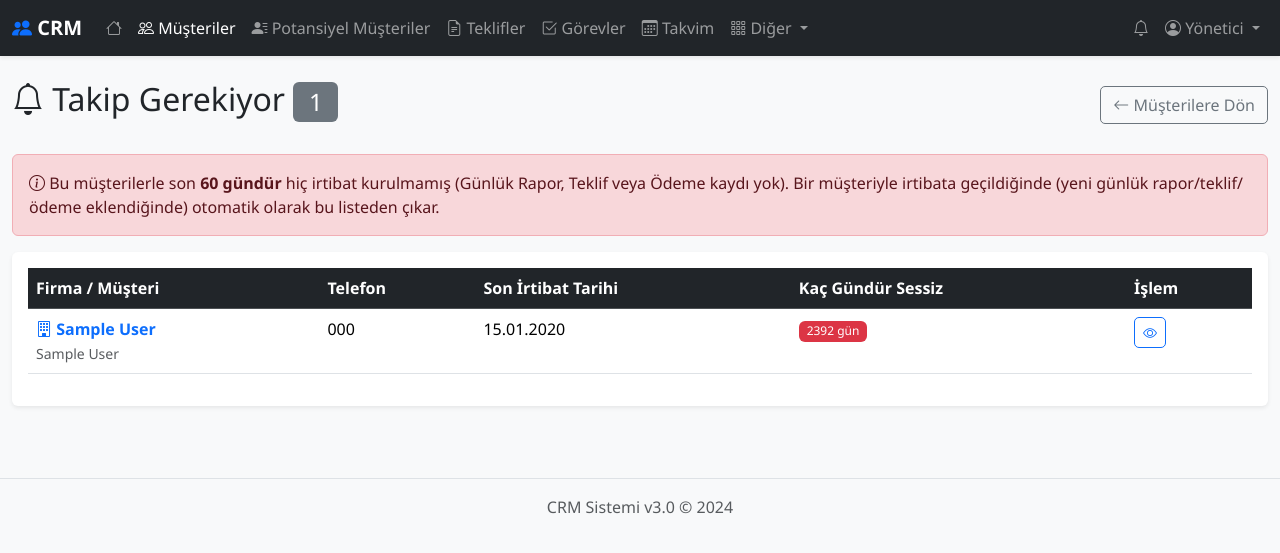
After one commit to serkanacr93/serkancrm, a Flask app: page /customers/takip-gerekiyor in a window 1280 px wide. The commit adds this page. Shown: the top 553 px of the page. Run offline with Flask 3, Linux system fonts and the light colour scheme; a user stored in the database is signed in; tables that the repository leaves empty hold one stand-in row (values such as "Sample post").

Commit message:
60 gunluk musteri takip dongusu + "Bugun Kiminle Gorustun?" hizli giris
- Yeni /customers/takip-gerekiyor: son 60 gundur Gunluk Rapor/Teklif/
  Odeme'den hicbirinde irtibat kaydi olmayan musterileri gercek zamanli
  listeler (mevcut "Hic Islem Yapilmamis" sayfasi da korunuyor, eski
  sayfanin "omur boyu" tanimi bu yeni donguyle degistirilmedi).
  Musteriler sayfasina sayac, dashboard'a uyari bandi eklendi.
- Dashboard'a hizli gorusme-kaydi kutusu: mevcut musteri arama+quick-add
  bileseni kullanilarak secilen/olusturulan musteri icin bugunun
  tarihiyle Gunluk Rapor aciyor, bu da takip dongusunu otomatik
  sifirliyor. customer-search.js'e onQuickAdd hook'u eklendi.

```diff
--- a/app/routes.py
+++ b/app/routes.py
@@ -25,6 +25,50 @@ def _customers_with_activity_subquery():
         db.session.query(CustomerVisit.customer_id),
         db.session.query(DailyReport.customer_id).filter(DailyReport.customer_id.isnot(None)),
     )
+
+TAKIP_GEREKEN_GUN = 60
+
+def _last_contact_subquery():
+    """Musteri basina 'son irtibat tarihi' - Gunluk Rapor/Teklif/Odeme
+    kaynaklarindan EN SON olani (musteri takip donguleri icin). Hicbir
+    kaynakta kaydi olmayan musteriler bu subquery'de hic gorunmez -
+    cagiran taraf bunu outerjoin+NULL kontrolu ile 'hic irtibat yok'
+    olarak ele almali."""
+    deal_sub = db.session.query(
+        Deal.customer_id.label('customer_id'),
+        db.func.max(db.cast(Deal.created_at, db.Date)).label('last_contact')
+    ).group_by(Deal.customer_id)
+    report_sub = db.session.query(
+        DailyReport.customer_id.label('customer_id'),
+        db.func.max(DailyReport.report_date).label('last_contact')
+    ).filter(DailyReport.customer_id.isnot(None)).group_by(DailyReport.customer_id)
+    payment_sub = db.session.query(
+        Payment.customer_id.label('customer_id'),
+        db.func.max(Payment.payment_date).label('last_contact')
+    ).group_by(Payment.customer_id)
+
+    combined = deal_sub.union_all(report_sub, payment_sub).subquery()
+    return db.session.query(
+        combined.c.customer_id.label('customer_id'),
+        db.func.max(combined.c.last_contact).label('last_contact')
+    ).group_by(combined.c.customer_id).subquery()
+
+def _takip_gerekiyor_query():
+    """60 gunluk takip dongusu: son irtibatin (Gunluk Rapor/Teklif/Odeme)
+    uzerinden TAKIP_GEREKEN_GUN gunden fazla gecmis (veya hic irtibat
+    kaydi olmayan) musterileri dondurur. Gercek zamanli hesaplanir,
+    onbelleklenmez - her cagrida guncel veriye gore calisir."""
+    cutoff = date.today() - timedelta(days=TAKIP_GEREKEN_GUN)
+    last_contact = _last_contact_subquery()
+    return db.session.query(Customer, last_contact.c.last_contact).outerjoin(
+        last_contact, Customer.id == last_contact.c.customer_id
+    ).filter(
+        Customer.status != 'musteri_degil',
+        db.or_(
+            last_contact.c.last_contact.is_(None),
+            last_contact.c.last_contact < cutoff
+        )
+    ).order_by(last_contact.c.last_contact.asc().nullsfirst())
 
 def _get_company_settings():
     """Tekil satir (id=1) - yoksa varsayilan degerlerle olusturur."""
@@ -337,7 +381,12 @@ def register_routes(app):
         production_cycle_customers.sort(key=lambda x: x['days_remaining'])
         production_cycle_customers = production_cycle_customers[:10]
 
+        # 60 gunluk takip dongusu (bkz. _takip_gerekiyor_query) - gercek
+        # zamanli hesaplanir, her istekte guncel veriye gore calisir.
+        takip_gerekiyor_count = _takip_gerekiyor_query().count()
+
         return render_template('index.html',
+                             takip_gerekiyor_count=takip_gerekiyor_count,
                              customers=customers,
                              deals=deals,
                              total_value=total_value,
@@ -419,9 +468,11 @@ def register_routes(app):
             last_deal_subq2.c.last_deal_at < dormant_cutoff
         ).count()
 
+        takip_gerekiyor_count = _takip_gerekiyor_query().count()
+
         return render_template('customers.html', customers=customers, search=search, pagination=pagination,
                                 not_customer_count=not_customer_count, never_transacted_count=never_transacted_count,
-                                dormant_count=dormant_count)
+                                dormant_count=dormant_count, takip_gerekiyor_count=takip_gerekiyor_count)
 
     @app.route('/customers/<int:id>/mark-not-customer', methods=['POST'])
     @login_required
@@ -515,6 +566,24 @@ def register_routes(app):
         rows = [{'customer': c, 'last_deal_at': d, 'days_inactive': (datetime.utcnow() - d).days}
                 for c, d in pagination.items]
         return render_template('customers_dormant.html', rows=rows, pagination=pagination)
+
+    @app.route('/customers/takip-gerekiyor')
+    @login_required
+    def takip_gerekiyor_customers():
+        """60 gunluk takip dongusu (bkz. _takip_gerekiyor_query) - Gunluk
+        Rapor/Teklif/Odeme'den hicbirinde son TAKIP_GEREKEN_GUN gun icinde
+        irtibat kaydi olmayan musteriler. Hic irtibat kaydi olmayanlar en
+        basta (NULL'lar once), sonra en eski irtibat once siralanir."""
+        page = request.args.get('page', 1, type=int)
+        today = date.today()
+        pagination = _takip_gerekiyor_query().paginate(page=page, per_page=50, error_out=False)
+        rows = [{
+            'customer': customer,
+            'last_contact': last_contact,
+            'days_since': (today - last_contact).days if last_contact else None,
+        } for customer, last_contact in pagination.items]
+        return render_template('customers_takip_gerekiyor.html', rows=rows, pagination=pagination,
+                                takip_gereken_gun=TAKIP_GEREKEN_GUN)
 
     @app.route('/cari-hesap-ozeti')
     @login_required
@@ -1379,6 +1448,38 @@ def register_routes(app):
             'email': '', 'company_name': '', 'tax_id': '', 'address': '',
             'reused_existing': False,
         }), 201
+
+    @app.route('/api/daily-reports/quick-add', methods=['POST'])
+    @login_required
+    def quick_add_daily_report():
+        """Dashboard'daki 'Bugun Kiminle Gorustun?' kutusu icin - secilen
+        (veya /api/customers/quick-add ile az once olusturulan) musteri
+        icin bugunun tarihiyle tek satirlik bir Gunluk Rapor kaydi acar.
+        Bu kayit, TAKIP_GEREKEN_GUN dongusunde o musterinin son irtibat
+        tarihini otomatik sifirlar (bkz. _last_contact_subquery)."""
+        data = request.get_json(silent=True) or {}
+        customer_id = data.get('customer_id')
+        notes = (data.get('notes') or '').strip()
+
+        if not customer_id:
+            return jsonify({'error': 'Müşteri seçilmelidir.'}), 400
+        customer = Customer.query.get(customer_id)
+        if not customer:
+            return jsonify({'error': 'Müşteri bulunamadı.'}), 404
+
+        report = DailyReport(
+            report_date=date.today(),
+            customer_name=customer.display_name,
+            phone=customer.phone,
+            notes=notes,
+            status='tamamlandi',
+            user_id=current_user.id,
+            customer_id=customer.id,
+        )
+        db.session.add(report)
+        db.session.commit()
+
+        return jsonify({'success': True, 'id': report.id, 'customer_name': customer.display_name}), 201
 
     @app.route('/deals/export/excel')
     @login_required
--- a/app/static/js/customer-search.js
+++ b/app/static/js/customer-search.js
@@ -85,6 +85,7 @@ function _customerSearchCore(input, hiddenInput, resultsEl, opts) {
                         return;
                     }
                     selectCustomer(r.body);
+                    if (typeof opts.onQuickAdd === 'function') opts.onQuickAdd(r.body);
                 })
                 .catch(function () {
                     errorEl.textContent = 'Bağlantı hatası, tekrar deneyin.';
--- a/app/templates/customers.html
+++ b/app/templates/customers.html
@@ -16,6 +16,9 @@
         </a>
         <a href="{{ url_for('dormant_customers') }}" class="btn btn-outline-warning">
             <i class="bi bi-moon"></i> Uyuyan Müşteriler <span class="badge bg-dark">{{ dormant_count }}</span>
+        </a>
+        <a href="{{ url_for('takip_gerekiyor_customers') }}" class="btn btn-outline-danger">
+            <i class="bi bi-bell"></i> Takip Gerekiyor (60+ gün) <span class="badge bg-dark">{{ takip_gerekiyor_count }}</span>
         </a>
         <a href="{{ url_for('import_customers_vcf') }}" class="btn btn-info">
             <i class="bi bi-phone"></i> VCF İçe Aktar
--- /dev/null
+++ b/app/templates/customers_takip_gerekiyor.html
@@ -0,0 +1,92 @@
+{% extends "base.html" %}
+
+{% block title %}Takip Gerekiyor - CRM Sistemi{% endblock %}
+
+{% block content %}
+<div class="d-flex justify-content-between align-items-center mb-4">
+    <h2><i class="bi bi-bell"></i> Takip Gerekiyor <span class="badge bg-secondary">{{ pagination.total }}</span></h2>
+    <a href="{{ url_for('customers') }}" class="btn btn-outline-secondary">
+        <i class="bi bi-arrow-left"></i> Müşterilere Dön
+    </a>
+</div>
+
+<div class="alert alert-danger">
+    <i class="bi bi-info-circle"></i>
+    Bu müşterilerle son <strong>{{ takip_gereken_gun }} gündür</strong> hiç irtibat kurulmamış (Günlük Rapor, Teklif veya Ödeme kaydı yok). Bir müşteriyle irtibata geçildiğinde (yeni günlük rapor/teklif/ödeme eklendiğinde) otomatik olarak bu listeden çıkar.
+</div>
+
+{% if rows %}
+<div class="card shadow-sm">
+    <div class="card-body">
+        <div class="table-responsive">
+            <table class="table table-hover">
+                <thead class="table-dark">
+                    <tr>
+                        <th>Firma / Müşteri</th>
+                        <th>Telefon</th>
+                        <th>Son İrtibat Tarihi</th>
+                        <th>Kaç Gündür Sessiz</th>
+                        <th>İşlem</th>
+                    </tr>
+                </thead>
+                <tbody>
+                    {% for row in rows %}
+                    <tr>
+                        <td>
+                            <a href="{{ url_for('customer_detail', id=row.customer.id) }}">
+                                {% if row.customer.company_name %}
+                                <strong><i class="bi bi-building"></i> {{ row.customer.company_name }}</strong><br>
+                                <small class="text-muted">{{ row.customer.first_name }} {{ row.customer.last_name }}</small>
+                                {% else %}
+                                {{ row.customer.first_name }} {{ row.customer.last_name }}
+                                {% endif %}
+                            </a>
+                        </td>
+                        <td>{{ row.customer.company_phone or row.customer.phone or '-' }}</td>
+                        <td>{{ row.last_contact.strftime('%d.%m.%Y') if row.last_contact else '-' }}</td>
+                        <td>
+                            {% if row.days_since is none %}
+                            <span class="badge bg-dark">Hiç irtibat yok</span>
+                            {% else %}
+                            <span class="badge bg-{{ 'danger' if row.days_since >= 120 else 'warning text-dark' }}">{{ row.days_since }} gün</span>
+                            {% endif %}
+                        </td>
+                        <td>
+                            <a href="{{ url_for('customer_detail', id=row.customer.id) }}" class="btn btn-sm btn-outline-primary" title="Müşteriyi Görüntüle">
+                                <i class="bi bi-eye"></i>
+                            </a>
+                        </td>
+                    </tr>
+                    {% endfor %}
+                </tbody>
+            </table>
+        </div>
+    </div>
+</div>
+{% if pagination.pages > 1 %}
+<nav class="mt-3">
+    <ul class="pagination justify-content-center">
+        <li class="page-item {{ 'disabled' if not pagination.has_prev }}">
+            <a class="page-link" href="{{ url_for('takip_gerekiyor_customers', page=pagination.prev_num) }}">Önceki</a>
+        </li>
+        {% for p in pagination.iter_pages() %}
+            {% if p %}
+            <li class="page-item {{ 'active' if p == pagination.page }}">
+                <a class="page-link" href="{{ url_for('takip_gerekiyor_customers', page=p) }}">{{ p }}</a>
+            </li>
+            {% else %}
+            <li class="page-item disabled"><span class="page-link">…</span></li>
+            {% endif %}
+        {% endfor %}
+        <li class="page-item {{ 'disabled' if not pagination.has_next }}">
+            <a class="page-link" href="{{ url_for('takip_gerekiyor_customers', page=pagination.next_num) }}">Sonraki</a>
+        </li>
+    </ul>
+</nav>
+{% endif %}
+{% else %}
+<div class="alert alert-secondary">
+    <i class="bi bi-info-circle"></i> Takip gereken müşteri yok - herkesle son {{ takip_gereken_gun }} gün içinde irtibat kurulmuş.
+</div>
+{% endif %}
+{% endblock %}
```
Also changed, not shown: YAPILACAKLAR.md (+2 -0 lines), app/templates/index.html (+114 -0 lines).
